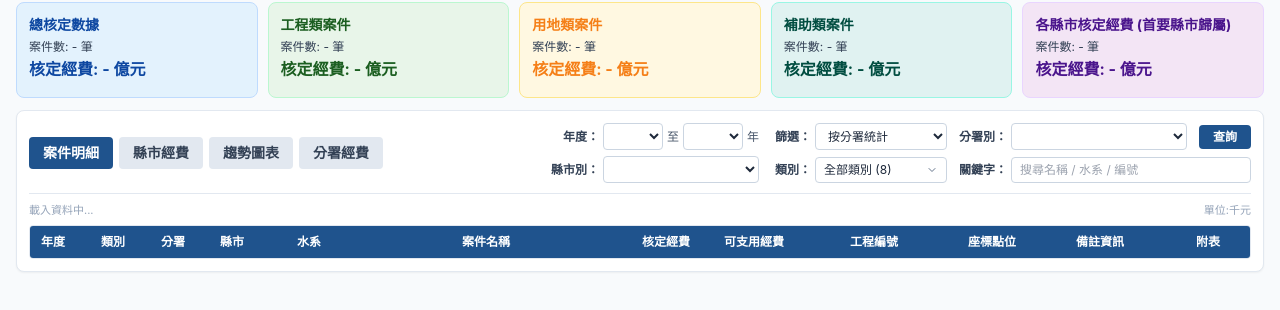
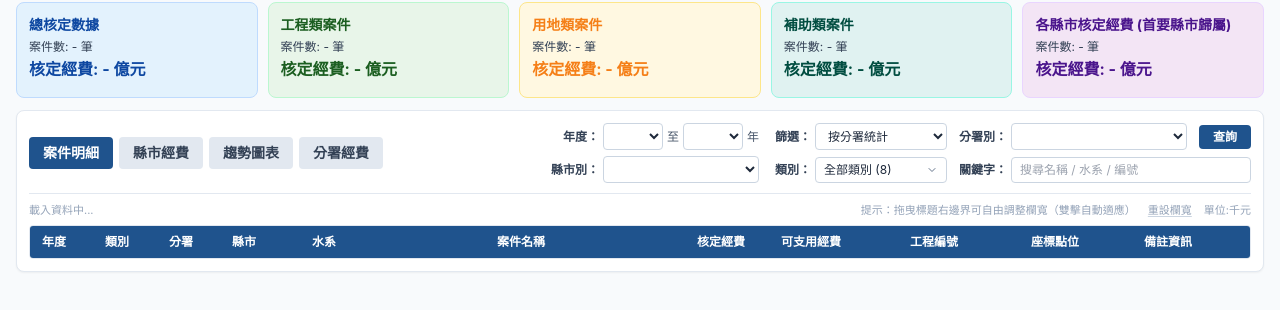
Before and after one commit to scala27/historical_projects, a plain HTML site: page index.html in a window 1280 px wide. Shown: the part 62-372 px from the top of the page. Drawn offline with nearby package versions, Linux system fonts and the light colour scheme; no server answers.

Commit message:
Update index.html

```diff
--- a/index.html
+++ b/index.html
@@ -233,42 +233,70 @@
 
       <!-- 頁籤 1：案件明細 -->
       <div id="viewDetail">
-        <div class="flex items-center justify-between gap-2 mb-1.5">
+        <div class="flex flex-wrap items-center justify-between gap-2 mb-1.5">
           <div id="lblDetailSummary" class="text-[11px] font-normal text-slate-400">載入資料中...</div>
-          <div class="text-[11px] font-normal text-slate-400 shrink-0">單位:千元</div>
+          <div class="flex items-center gap-3 text-[11px] font-normal text-slate-400 shrink-0">
+            <span class="hidden sm:inline">提示：拖曳標題右邊界可自由調整欄寬（雙擊自動適應）</span>
+            <button type="button" onclick="resetDetailColumnWidths()" class="text-slate-400 hover:text-slate-600 underline decoration-slate-300 underline-offset-2 transition">重設欄寬</button>
+            <span>單位:千元</span>
+          </div>
         </div>
         <div class="overflow-x-auto border border-slate-200 rounded">
-          <table class="table-fixed w-full text-left border-collapse text-xs">
-            <colgroup>
-              <col class="w-[46px]" />
-              <col class="w-[74px]" />
-              <col class="w-[46px]" />
-              <col class="w-[72px]" />
-              <col class="w-[82px]" />
-              <col class="w-auto" />
-              <col class="w-[88px]" />
-              <col class="w-[88px]" />
-              <col class="w-[152px]" />
-              <col class="w-[84px]" />
-              <col class="w-[132px]" />
-              <col class="w-[84px]" />
-              <col id="colActionWidth" class="w-0" />
+          <table id="tblDetail" class="table-fixed w-full text-left border-collapse text-xs">
+            <colgroup id="detailColGroup">
+              <col data-col-key="year" style="width: 48px;" />
+              <col data-col-key="category" style="width: 78px;" />
+              <col data-col-key="branch" style="width: 50px;" />
+              <col data-col-key="county" style="width: 76px;" />
+              <col data-col-key="water" style="width: 84px;" />
+              <col data-col-key="name" style="width: 310px;" />
+              <col data-col-key="approved" style="width: 90px;" />
+              <col data-col-key="usable" style="width: 90px;" />
+              <col data-col-key="code" style="width: 156px;" />
+              <col data-col-key="coords" style="width: 86px;" />
+              <col data-col-key="remark" style="width: 140px;" />
+              <col data-col-key="appendix" style="width: 86px;" />
+              <col id="colActionWidth" data-col-key="action" style="width: 0px;" />
             </colgroup>
-            <thead class="sticky top-0 z-20">
+            <thead class="sticky top-0 z-20 select-none">
               <tr>
-                <th class="px-1.5 py-2 whitespace-nowrap text-center align-middle cursor-pointer" onclick="sortDetailTable('年度')">年度</th>
-                <th class="px-1.5 py-2 whitespace-nowrap text-center align-middle cursor-pointer" onclick="sortDetailTable('類別')">類別</th>
-                <th class="px-1.5 py-2 whitespace-nowrap text-center align-middle cursor-pointer" onclick="sortDetailTable('分署')">分署</th>
-                <th class="px-1.5 py-2 whitespace-nowrap text-center align-middle cursor-pointer" onclick="sortDetailTable('縣市')">縣市</th>
-                <th class="px-1.5 py-2 whitespace-nowrap text-center align-middle">水系</th>
-                <th class="px-2 py-2 whitespace-nowrap text-center align-middle">案件名稱</th>
-                <th class="px-1.5 py-2 whitespace-nowrap text-center align-middle cursor-pointer" onclick="sortDetailTable('核定經費_千元')">核定經費</th>
-                <th class="px-1.5 py-2 whitespace-nowrap text-center align-middle cursor-pointer" onclick="sortDetailTable('可支用經費_千元')">可支用經費</th>
-                <th class="px-1.5 py-2 whitespace-nowrap text-center align-middle">工程編號</th>
-                <th class="px-1.5 py-2 whitespace-nowrap text-center align-middle">座標點位</th>
-                <th class="px-1.5 py-2 whitespace-nowrap text-center align-middle">備註資訊</th>
-                <th class="px-1.5 py-2 whitespace-nowrap text-center align-middle">附表</th>
-                <th id="thActionCol" class="px-1.5 py-2 whitespace-nowrap text-center align-middle hidden">操作</th>
+                <th data-col-key="year" class="relative px-1.5 py-2 whitespace-nowrap text-center align-middle cursor-pointer" onclick="sortDetailTable('年度')">
+                  年度<span class="col-resizer" data-col-key="year" title="左右拖曳調整欄寬（雙擊自動適應）"></span>
+                </th>
+                <th data-col-key="category" class="relative px-1.5 py-2 whitespace-nowrap text-center align-middle cursor-pointer" onclick="sortDetailTable('類別')">
+                  類別<span class="col-resizer" data-col-key="category" title="左右拖曳調整欄寬（雙擊自動適應）"></span>
+                </th>
+                <th data-col-key="branch" class="relative px-1.5 py-2 whitespace-nowrap text-center align-middle cursor-pointer" onclick="sortDetailTable('分署')">
+                  分署<span class="col-resizer" data-col-key="branch" title="左右拖曳調整欄寬（雙擊自動適應）"></span>
+                </th>
+                <th data-col-key="county" class="relative px-1.5 py-2 whitespace-nowrap text-center align-middle cursor-pointer" onclick="sortDetailTable('縣市')">
+                  縣市<span class="col-resizer" data-col-key="county" title="左右拖曳調整欄寬（雙擊自動適應）"></span>
+                </th>
+                <th data-col-key="water" class="relative px-1.5 py-2 whitespace-nowrap text-center align-middle">
+                  水系<span class="col-resizer" data-col-key="water" title="左右拖曳調整欄寬（雙擊自動適應）"></span>
+                </th>
+                <th data-col-key="name" class="relative px-2 py-2 whitespace-nowrap text-center align-middle">
+                  案件名稱<span class="col-resizer" data-col-key="name" title="左右拖曳調整欄寬（雙擊自動適應）"></span>
+                </th>
+                <th data-col-key="approved" class="relative px-1.5 py-2 whitespace-nowrap text-center align-middle cursor-pointer" onclick="sortDetailTable('核定經費_千元')">
+                  核定經費<span class="col-resizer" data-col-key="approved" title="左右拖曳調整欄寬（雙擊自動適應）"></span>
+                </th>
+                <th data-col-key="usable" class="relative px-1.5 py-2 whitespace-nowrap text-center align-middle cursor-pointer" onclick="sortDetailTable('可支用經費_千元')">
+                  可支用經費<span class="col-resizer" data-col-key="usable" title="左右拖曳調整欄寬（雙擊自動適應）"></span>
+                </th>
+                <th data-col-key="code" class="relative px-1.5 py-2 whitespace-nowrap text-center align-middle">
+                  工程編號<span class="col-resizer" data-col-key="code" title="左右拖曳調整欄寬（雙擊自動適應）"></span>
+                </th>
+                <th data-col-key="coords" class="relative px-1.5 py-2 whitespace-nowrap text-center align-middle">
+                  座標點位<span class="col-resizer" data-col-key="coords" title="左右拖曳調整欄寬（雙擊自動適應）"></span>
+                </th>
+                <th data-col-key="remark" class="relative px-1.5 py-2 whitespace-nowrap text-center align-middle">
+                  備註資訊<span class="col-resizer" data-col-key="remark" title="左右拖曳調整欄寬（雙擊自動適應）"></span>
+                </th>
+                <th data-col-key="appendix" class="relative px-1.5 py-2 whitespace-nowrap text-center align-middle">
+                  附表<span class="col-resizer" data-col-key="appendix" title="左右拖曳調整欄寬（雙擊自動適應）"></span>
+                </th>
+                <th id="thActionCol" data-col-key="action" class="px-1.5 py-2 whitespace-nowrap text-center align-middle hidden">操作</th>
               </tr>
             </thead>
             <tbody id="tbodyDetail" class="divide-y divide-slate-200"></tbody>
```
